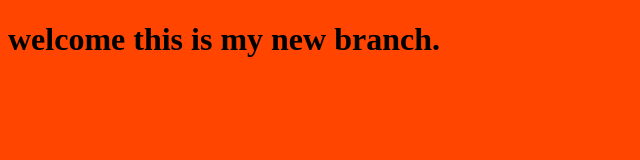
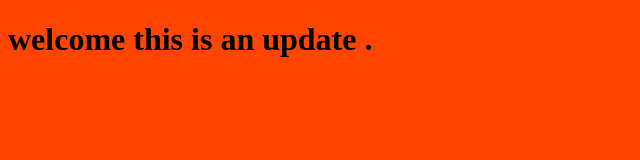
Before and after one commit to mahmoudelhadad207/myproject, a plain HTML site: page index.html in a window 1280 px wide. Shown: the whole page, without its empty margins (0-640 px from the left). Drawn offline with Linux system fonts and the light colour scheme.

Commit message:
edit the html file

```diff
--- a/index.html
+++ b/index.html
@@ -7,7 +7,7 @@
     <link rel="stylesheet" href="style.css">
 </head>
 <body>
-    <h1>welcome  this is my new branch.</h1>
+    <h1>welcome  this is an update .</h1>
     <script src="app.js"></script>
 </body>
 </html>
```
